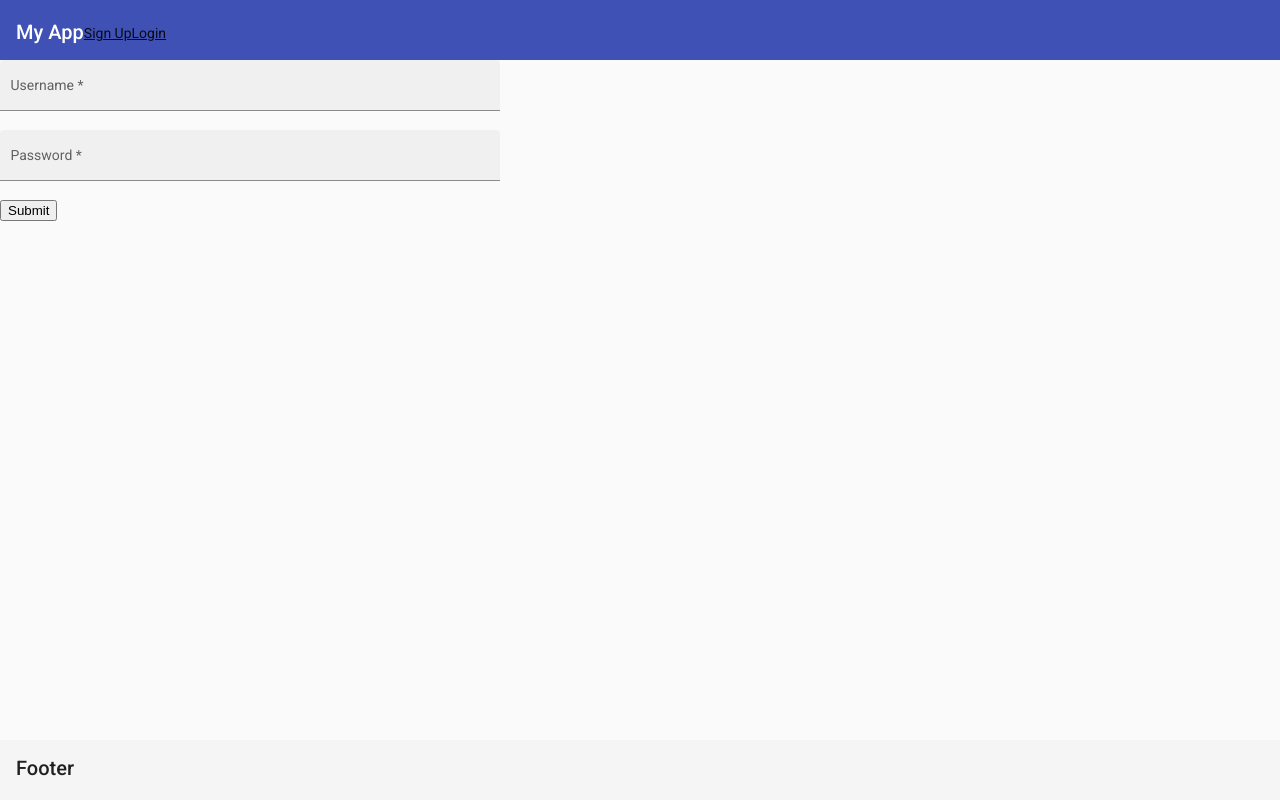
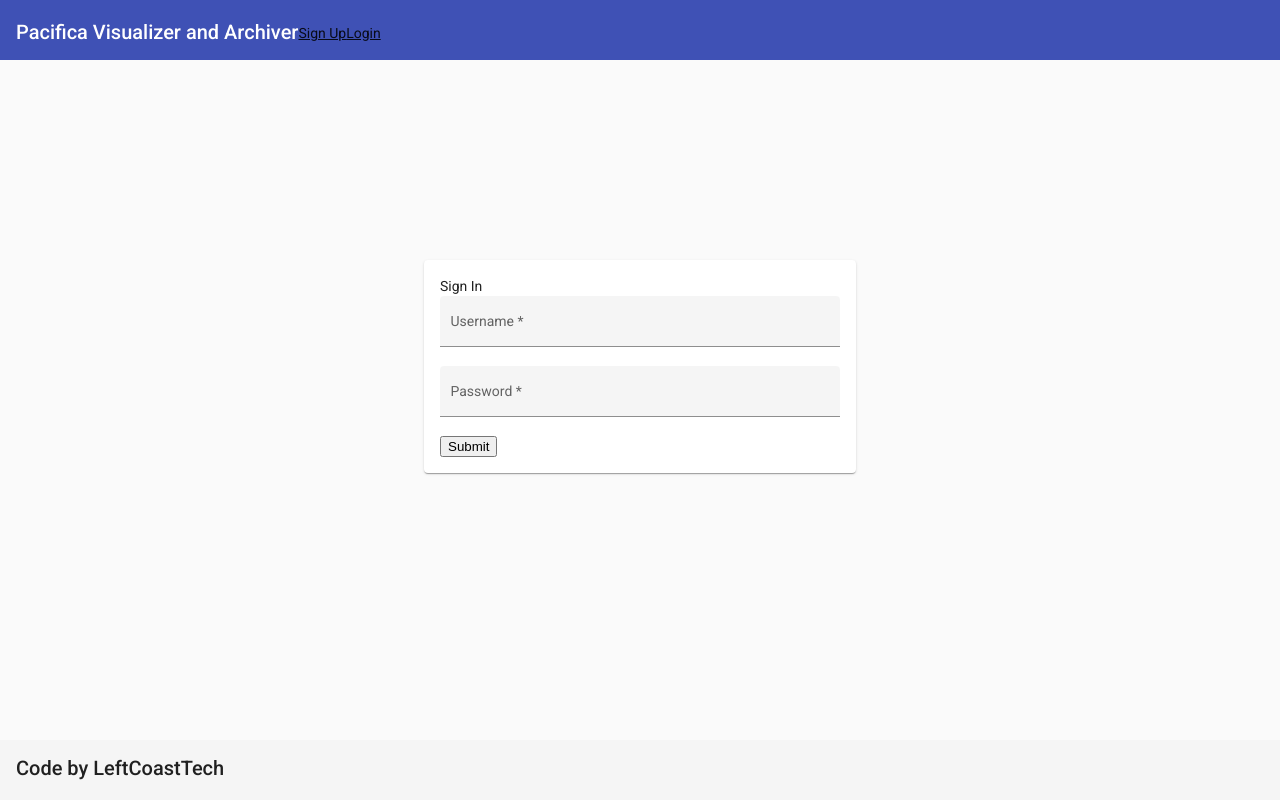
Before and after one commit to andrewajenkins/pacifica, an Angular app in the folder pacificafrontend/: page /login in a window 1280 px wide. Built offline with nearby package versions, Linux system fonts and the light colour scheme.

Commit message:
centered sign in card and distinct login and home pages

```diff
--- a/pacificafrontend/src/app/app.component.html
+++ b/pacificafrontend/src/app/app.component.html
@@ -1,9 +1,11 @@
 <ng-container>
   <mat-toolbar class="example-header" color="primary">
-    <span>My App</span>
+    <span>Pacifica Visualizer and Archiver</span>
     <div *ngIf="isLoggedIn">
         <a href="/profile" class="mat-menu-item" routerLink="profile">{{ username }}</a>
         <a href class="mat-menu-item" (click)="logout()">LogOut</a>
+        <span>Logged in as {{ roles }}.</span>
+
     </div>
     <div *ngIf="!isLoggedIn">
       <a href="/register" class="mat-menu-item" routerLink="register">Sign Up</a>
@@ -33,58 +35,10 @@
       </mat-list>
     </mat-sidenav>
 
-    <mat-sidenav-content [formGroup]="options">
+    <mat-sidenav-content [formGroup]="options" style="height: 100%; width: 100%">
       <router-outlet></router-outlet>
     </mat-sidenav-content>
   </mat-sidenav-container>
 
-  <mat-toolbar class="example-footer">Footer</mat-toolbar>
+  <mat-toolbar class="example-footer">Code by LeftCoastTech</mat-toolbar>
 </ng-container>
-
-
-<!--<mat-drawer-container class="example-container">-->
-<!--  <mat-drawer mode="side" opened>Drawer content-->
-<!--    <router-outlet></router-outlet>-->
-<!--    <div id="app">-->
-<!--      <nav class="navbar navbar-expand navbar-dark bg-dark">-->
-<!--        <ul class="navbar-nav mr-auto" routerLinkActive="active">-->
-<!--          <li class="nav-item">-->
-<!--            <a href="/home" class="nav-link" routerLink="home">Home </a>-->
-<!--          </li>-->
-<!--          <li class="nav-item" *ngIf="showAdminBoard">-->
-<!--            <a href="/admin" class="nav-link" routerLink="admin">Admin Board</a>-->
-<!--          </li>-->
-<!--          <li class="nav-item" *ngIf="showModeratorBoard">-->
-<!--            <a href="/mod" class="nav-link" routerLink="mod">Moderator Board</a>-->
-<!--          </li>-->
-<!--          <li class="nav-item">-->
-<!--            <a href="/user" class="nav-link" *ngIf="isLoggedIn" routerLink="user">User</a>-->
-<!--          </li>-->
-<!--        </ul>-->
-
-<!--        <ul class="navbar-nav ml-auto" *ngIf="!isLoggedIn">-->
-<!--          <li class="nav-item">-->
-<!--            <a href="/register" class="nav-link" routerLink="register">Sign Up</a>-->
-<!--          </li>-->
-<!--          <li class="nav-item">-->
-<!--            <a href="/login" class="nav-link" routerLink="login">Login</a>-->
-<!--          </li>-->
-<!--        </ul>-->
-
-<!--        <ul class="navbar-nav ml-auto" *ngIf="isLoggedIn">-->
-<!--          <li class="nav-item">-->
-<!--            <a href="/profile" class="nav-link" routerLink="profile">{{ username }}</a>-->
-<!--          </li>-->
-<!--          <li class="nav-item">-->
-<!--            <a href class="nav-link" (click)="logout()">LogOut</a>-->
-<!--          </li>-->
-<!--        </ul>-->
-<!--      </nav>-->
-<!--    </div>-->
-<!--  </mat-drawer>-->
-<!--  <mat-drawer-content>Main content-->
-<!--    <div class="container">-->
-<!--      <router-outlet></router-outlet>-->
-<!--    </div>-->
-<!--  </mat-drawer-content>-->
-<!--</mat-drawer-container>-->
--- a/pacificafrontend/src/app/app.component.ts
+++ b/pacificafrontend/src/app/app.component.ts
@@ -9,7 +9,7 @@ import {FormBuilder, FormGroup} from "@angular/forms";
 })
 export class AppComponent implements OnInit {
   title = 'pacificafrontend';
-  private roles: string[] = [];
+  roles: string[] = [];
   isLoggedIn = false;
   showAdminBoard = false;
   showModeratorBoard = false;
--- a/pacificafrontend/src/app/app.module.ts
+++ b/pacificafrontend/src/app/app.module.ts
@@ -24,6 +24,7 @@ import {MatToolbarModule} from "@angular/material/toolbar";
 import {MatDividerModule} from "@angular/material/divider";
 import {MatListModule} from "@angular/material/list";
 import {MatIconModule} from "@angular/material/icon";
+import {MatCardModule} from "@angular/material/card";
 
 @NgModule({
   declarations: [
@@ -52,6 +53,7 @@ import {MatIconModule} from "@angular/material/icon";
     MatListModule,
     MatDividerModule,
     MatIconModule,
+    MatCardModule,
   ],
   providers: [
     SheetService,
--- a/pacificafrontend/src/app/components/login/login.component.html
+++ b/pacificafrontend/src/app/components/login/login.component.html
@@ -1,4 +1,6 @@
-<form *ngIf="!isLoggedIn" class="example-form" (ngSubmit)="form.valid && onSubmit()">
+<mat-card *ngIf="!isLoggedIn" class="example-card" layout="row" layout-fill layout-align="center center">
+  <span>Sign In</span>
+  <form class="example-form" (ngSubmit)="form.valid && onSubmit()">
     <mat-form-field class="example-full-width" appearance="fill">
       <mat-label>Username</mat-label>
       <input type="username" matInput [(ngModel)]="form.username" [formControl]="usernameFormControl" placeholder="Username">
@@ -19,9 +21,7 @@
       </div>
     </section>
   </form>
-<div class="alert alert-success" *ngIf="isLoggedIn">
-  Logged in as {{ roles }}.
-</div>
   <div class="alert alert-failure" *ngIf="isLoginFailed">
     Login failed. {{errorMessage}}
   </div>
+</mat-card>
--- a/pacificafrontend/src/app/components/login/login.component.scss
+++ b/pacificafrontend/src/app/components/login/login.component.scss
@@ -40,3 +40,13 @@ section {
   justify-content: center;
   width: 120px;
 }
+
+.example-card {
+  max-width: 400px;
+  max-height: 300px;
+  display: block;
+  margin-left: auto;
+  margin-right: auto;
+  margin-top: 200px;
+  width: 40%;
+}
```
Lines whose indentation alone changed are shown as unchanged.
